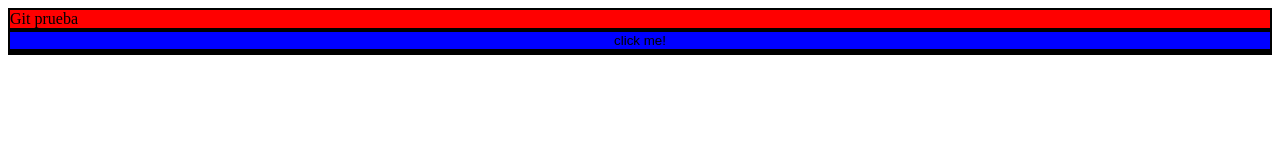
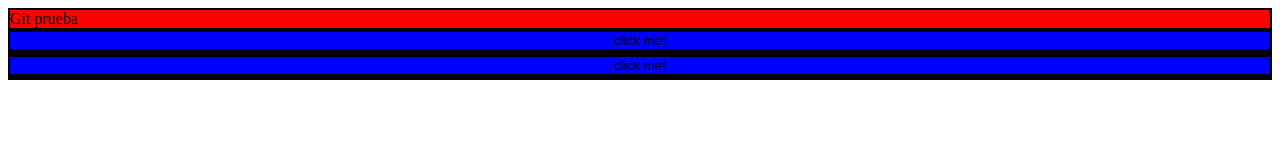
Before and after one commit to weisinlakd/practica-dh, a plain HTML site: page index.html in a window 1280 px wide. Drawn offline with Linux system fonts and the light colour scheme.

Commit message:
chau agregado

```diff
--- a/index.html
+++ b/index.html
@@ -12,5 +12,7 @@
     <div class="rojo">Git prueba</div>
     <button  class="azul" onclick="hola()">click me!</button>
     <div id="activar" class="rojo"></div>
+    <button  class="azul" onclick="chau()">click me!</button>
+    <div id="activar2" class="rojo"></div>
 </body>
 </html>
--- a/index.js
+++ b/index.js
@@ -3,3 +3,9 @@ function hola () {
 
    hola.innerHTML = "<h1> ¡HOLA! </h1>"
 }
+
+function chau () {
+    var chau = document.getElementById('activar2');
+
+    chau.innerHTML = "<h1> ¡HOLA! </h1>"
+ }
```
